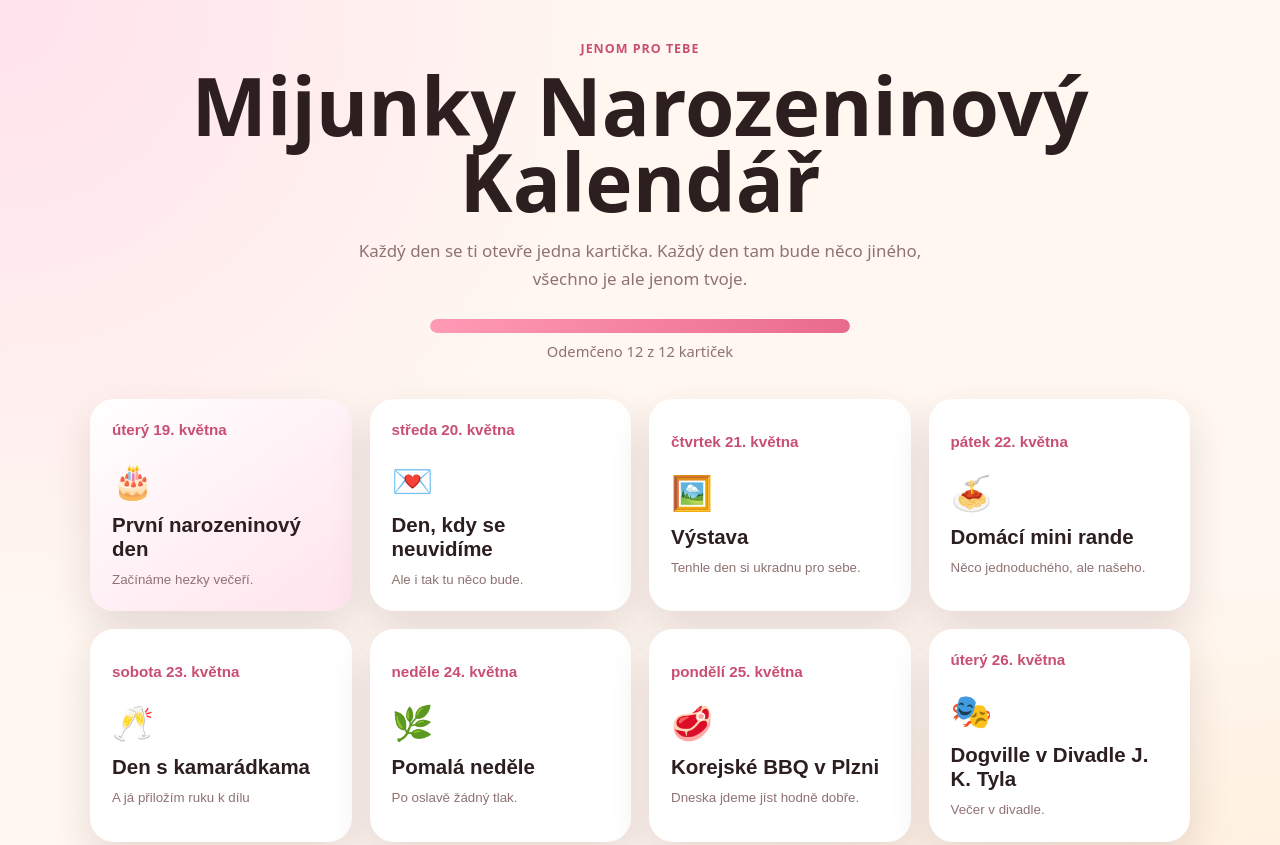
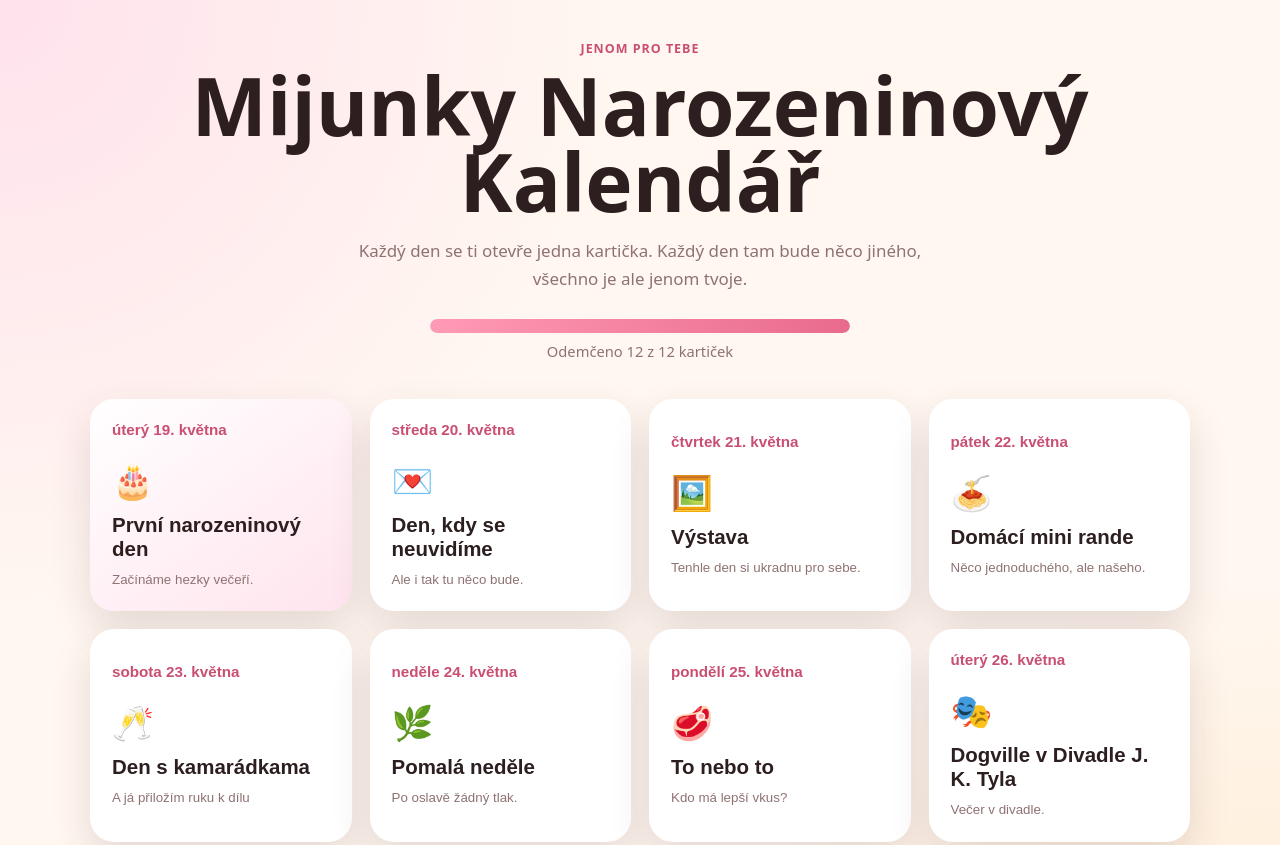
Before and after one commit to yyenda/yyenda.github.io, a plain HTML site: page index.html in a window 1280 px wide. Shown: the top 845 px of the page. Drawn offline with Linux system fonts and the light colour scheme.

Commit message:
Update index.html

```diff
--- a/index.html
+++ b/index.html
@@ -408,10 +408,10 @@
       {
         date: "2026-05-25",
         emoji: "🥩",
-        tag: "výlet",
-        title: "Korejské BBQ v Plzni",
-        preview: "Dneska jdeme jíst hodně dobře.",
-        text: "Dneska tě beru na korejské BBQ v Plzni.\n\nOficiální plán: dobře se najíst.",
+        tag: "To nebo to",
+        title: "To nebo to",
+        preview: "Kdo má lepší vkus?",
+        text: "Každý si v obchodě vybere jednu věc z nějaké kategorie, pak si je naráz oba ukážeme a vybereme tu lepší (může to být jídlo nebo věci do bytečku)",
       },
       {
         date: "2026-05-26",
```
